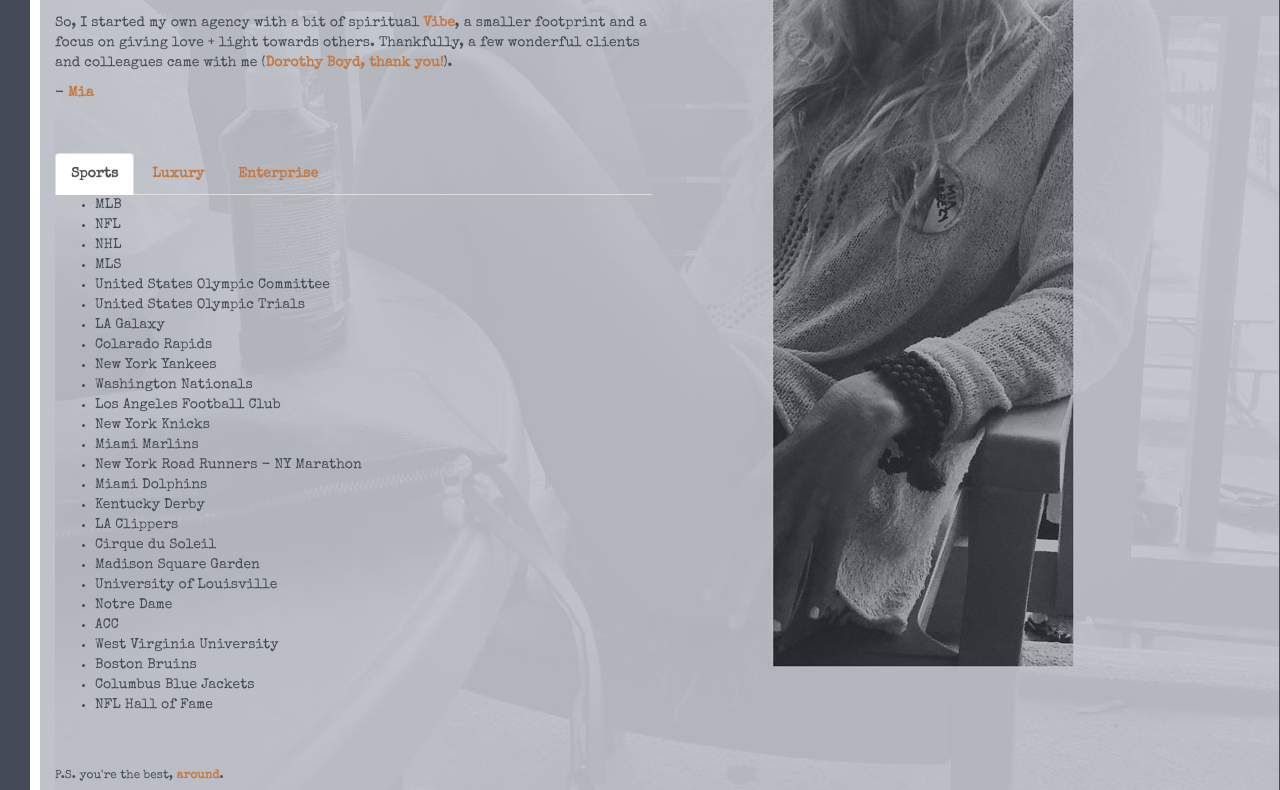
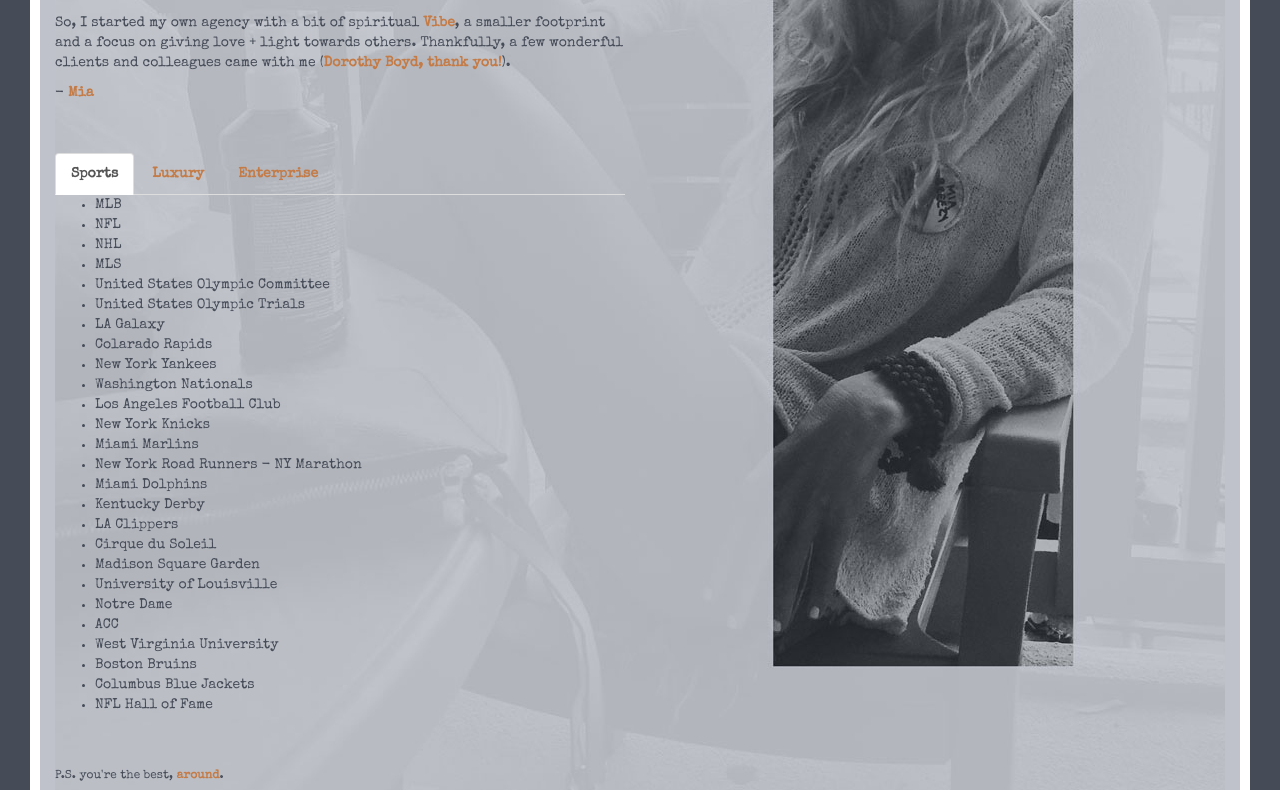
Before and after one commit to seanmeverett/mariawoike, a plain HTML site: page index.html in a window 1280 px wide. Shown: the part 411-1201 px from the top of the page. Drawn offline with nearby package versions, Linux system fonts and the light colour scheme; some packages are replaced by stand-ins of ours; a script that the page names is missing.

Commit message:
bug fix min width

```diff
--- a/css/mariawoike.css
+++ b/css/mariawoike.css
@@ -37,6 +37,6 @@ img.center {
 .miabackground {
   background-image: url('../img/mia.jpg');
   background-repeat: no-repeat;
-  width: 1224px;
+  max-width: 100%;
   height: 1200px;
 }
```
